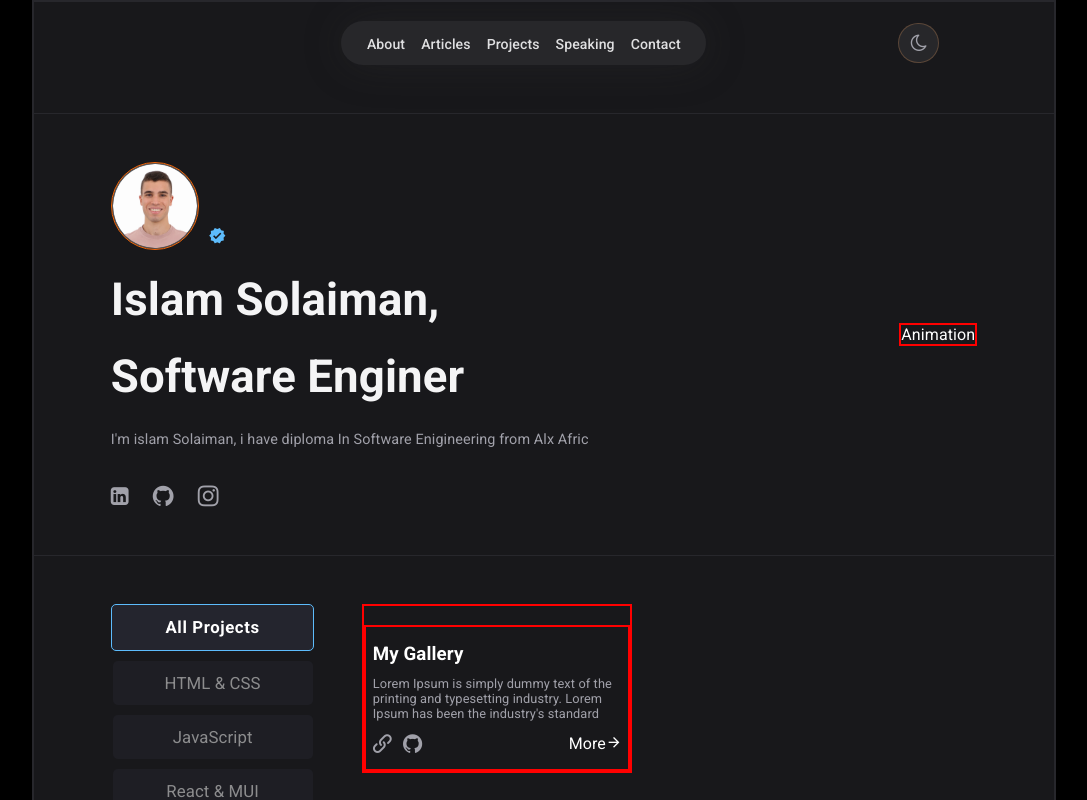
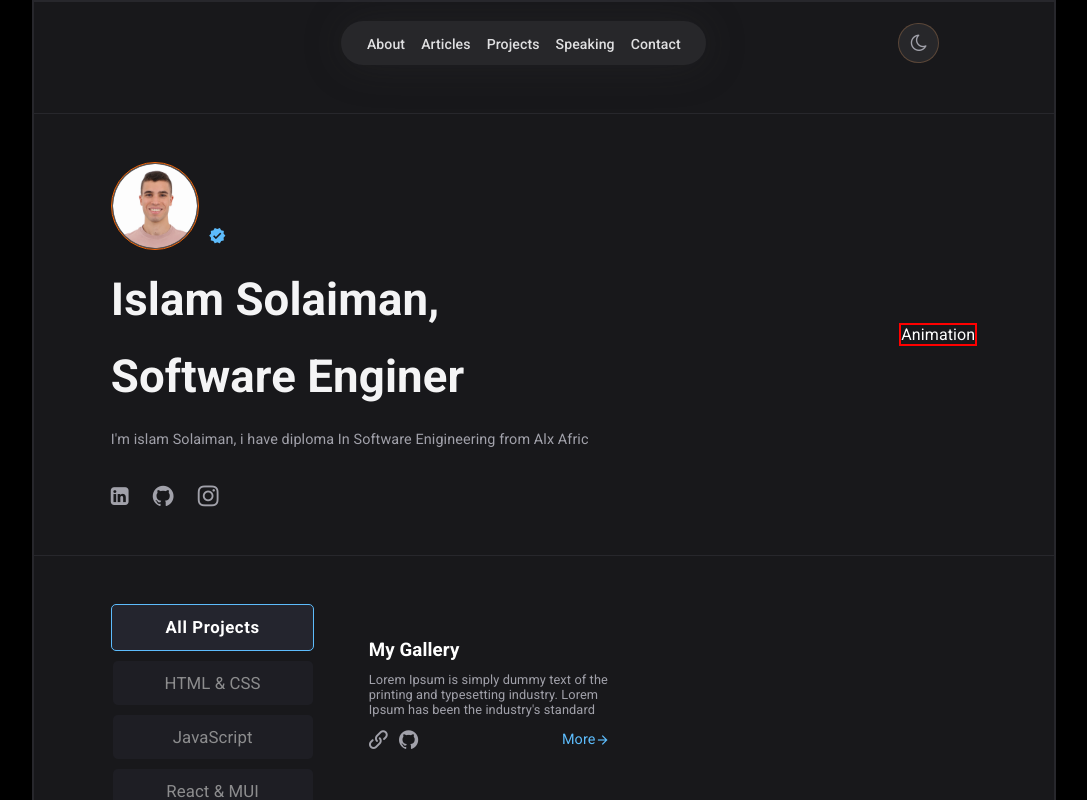
Before and after one commit to islam-solaiman/Portfolio-Website, a React (Create React App) app: page / in a window 1280 px wide. Shown: the top 800 px of the page, without its empty margins (96-1183 px from the left). Built offline with nearby package versions, Linux system fonts and the light colour scheme.

Commit message:
Main Section styling

```diff
--- a/src/componnets/3-main/Main.js
+++ b/src/componnets/3-main/Main.js
@@ -12,10 +12,10 @@ export default function Main() {
         <button>NodeJs & Express</button>
       </section>
 
-      <section className='border right-section'>
+      <section className='right-section'>
         <article className='card'>
           <img src='' alt=''/>
-          <div style={{width:"266px"}} className='border box'>
+          <div style={{width:"266px"}} className='box'>
             <h1 classname='title'>
               My Gallery
             </h1>
@@ -27,9 +27,9 @@ export default function Main() {
                 <div className='icon-link'></div>
                 <div className='icon-github'></div>
               </div>
-              <a href="#">
+              <a className='link flex' href="#" >
                 More
-                <span className='icon-arrow_forward'></span>
+                <span style={{alignSelf: "end"}} className='icon-arrow_forward'></span>
               </a>
             </div>
           </div>
--- a/src/componnets/3-main/main.css
+++ b/src/componnets/3-main/main.css
@@ -57,6 +57,10 @@ main section.right-section{
    /* flex-grow: 1; */
 }
 
+.card{
+        border: 1px solid rgba(93, 188, 252. 0.03);
+}
+
 .card .box{
         padding: 1rem 0.4rem;
 }
@@ -80,3 +84,15 @@ main section.right-section{
         font-size: 1.2rem;
         color: var(--subtitle);
 }
+
+.card .icon-link:hover, .card .icon-github:hover{
+        font-size: 1.25rem;
+        color: var(--icon-hover);
+        cursor: pointer;
+}
+
+.card a.link{
+        font-size: 0.9rem;
+        color: var(--blue);
+        margin-right: 12px;
+}
```
